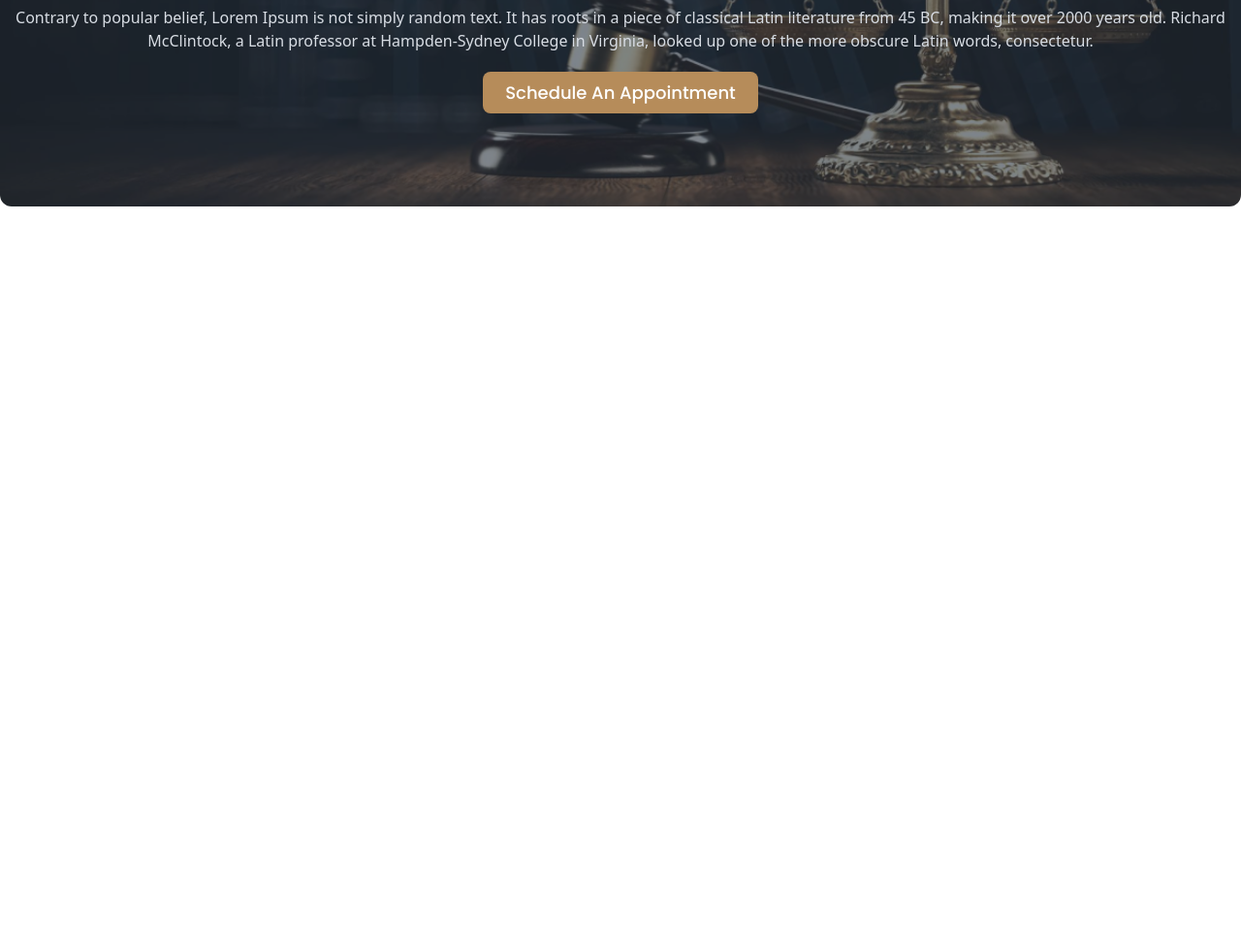
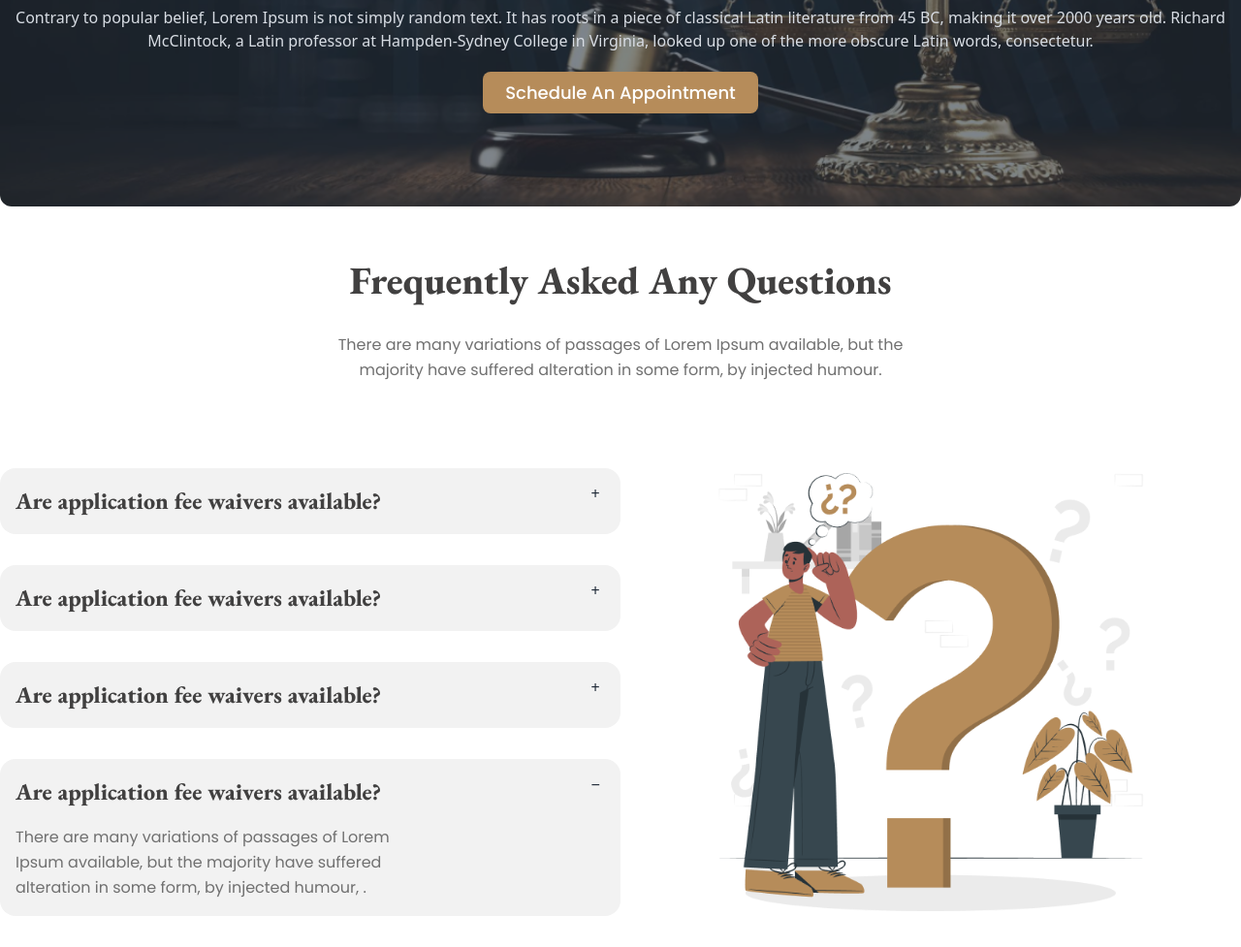
Before and after one commit to muhammad-shahin/law-firm-website, a plain HTML site: page index.html in a window 1280 px wide. Shown: the part 2205-3182 px from the top of the page at 97% size. Before the commit the page ends 2464 px from the top, so only its background shows below. Drawn offline with nearby package versions, Linux system fonts and the light colour scheme.

Commit message:
faq section added

```diff
--- a/index.html
+++ b/index.html
@@ -189,7 +189,7 @@
         </div>
       </section>
 
-      <!-- Client Say section -->
+      <!-- Client Say section & carousel section -->
       <section class="mb-[5vh]">
         <div>
           <h1 class="legal-title max-w-[90%] mx-auto mb-6">What Our Client Say</h1>
@@ -276,6 +276,65 @@
           </div>
         </div>
       </section>
+
+      <!-- FAQ Section -->
+      <section class="">
+        <h1 class="legal-title max-w-[90%] mx-auto mb-6">Frequently Asked Any Questions</h1>
+        <p class="legal-des max-w-[90%] lg:max-w-[50%] mx-auto mb-14">There are many variations of passages of Lorem Ipsum available, but the majority have suffered alteration in some form, by injected humour.</p>
+
+
+        <div class="flex flex-col-reverse lg:flex-row items-center">
+          <!-- FAQ-left Accordion -->
+          <div class="flex-1 w-[90%] lg:w-auto">
+            <!-- FAQ 1 -->
+            <div class="collapse collapse-plus bg-base-200 my-8">
+              <input type="radio" name="my-accordion-3" checked="checked" />
+              <div class="collapse-title">
+                <h2 class="legal-title text-left text-[24px]">Are application fee waivers available?</h2>
+              </div>
+              <div class="collapse-content">
+                <p class="legal-des text-left md:max-w-[70%]">There are many variations of passages of Lorem Ipsum available, but the majority have suffered alteration in some form, by injected humour, . </p>
+              </div>
+            </div>
+            <!-- FAQ 2 -->
+            <div class="collapse collapse-plus bg-base-200 my-8">
+              <input type="radio" name="my-accordion-3" checked="checked" />
+              <div class="collapse-title">
+                <h2 class="legal-title text-left text-[24px]">Are application fee waivers available?</h2>
+              </div>
+              <div class="collapse-content">
+                <p class="legal-des text-left md:max-w-[70%]">There are many variations of passages of Lorem Ipsum available, but the majority have suffered alteration in some form, by injected humour, . </p>
+              </div>
+            </div>
+            <!-- FAQ 3 -->
+            <div class="collapse collapse-plus bg-base-200 my-8">
+              <input type="radio" name="my-accordion-3" checked="checked" />
+              <div class="collapse-title">
+                <h2 class="legal-title text-left text-[24px]">Are application fee waivers available?</h2>
+              </div>
+              <div class="collapse-content">
+                <p class="legal-des text-left md:max-w-[70%]">There are many variations of passages of Lorem Ipsum available, but the majority have suffered alteration in some form, by injected humour, . </p>
+              </div>
+            </div>
+            <!-- FAQ 4 -->
+            <div class="collapse collapse-plus bg-base-200 my-8">
+              <input type="radio" name="my-accordion-3" checked="checked" />
+              <div class="collapse-title">
+                <h2 class="legal-title text-left text-[24px]">Are application fee waivers available?</h2>
+              </div>
+              <div class="collapse-content">
+                <p class="legal-des text-left md:max-w-[70%]">There are many variations of passages of Lorem Ipsum available, but the majority have suffered alteration in some form, by injected humour, . </p>
+              </div>
+            </div>
+
+          </div>
+
+          <!-- FAQ Right IMG -->
+          <div class="flex-1">
+            <img class="w-[70%] mx-auto" src="images/faq.png">
+          </div>
+        </div>
+      </section>
     </main>
   </body>
 </html>
```
